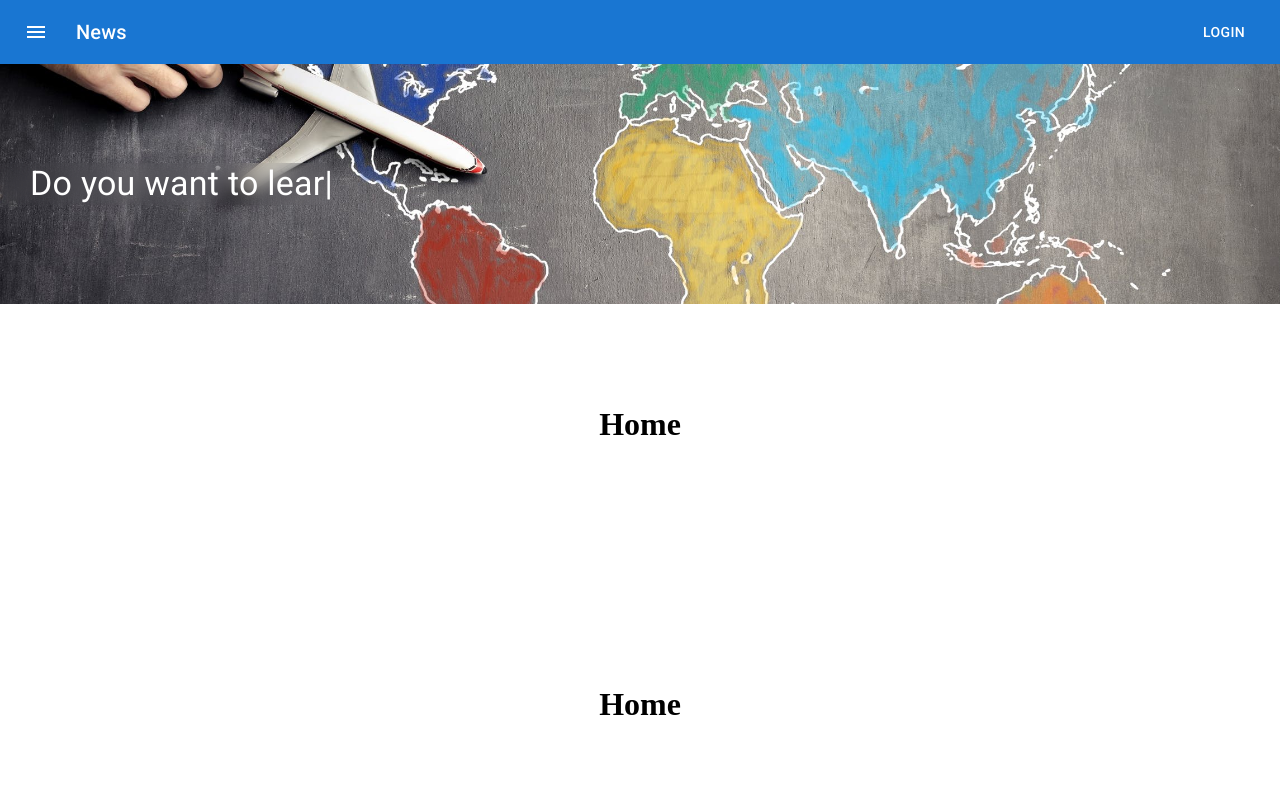
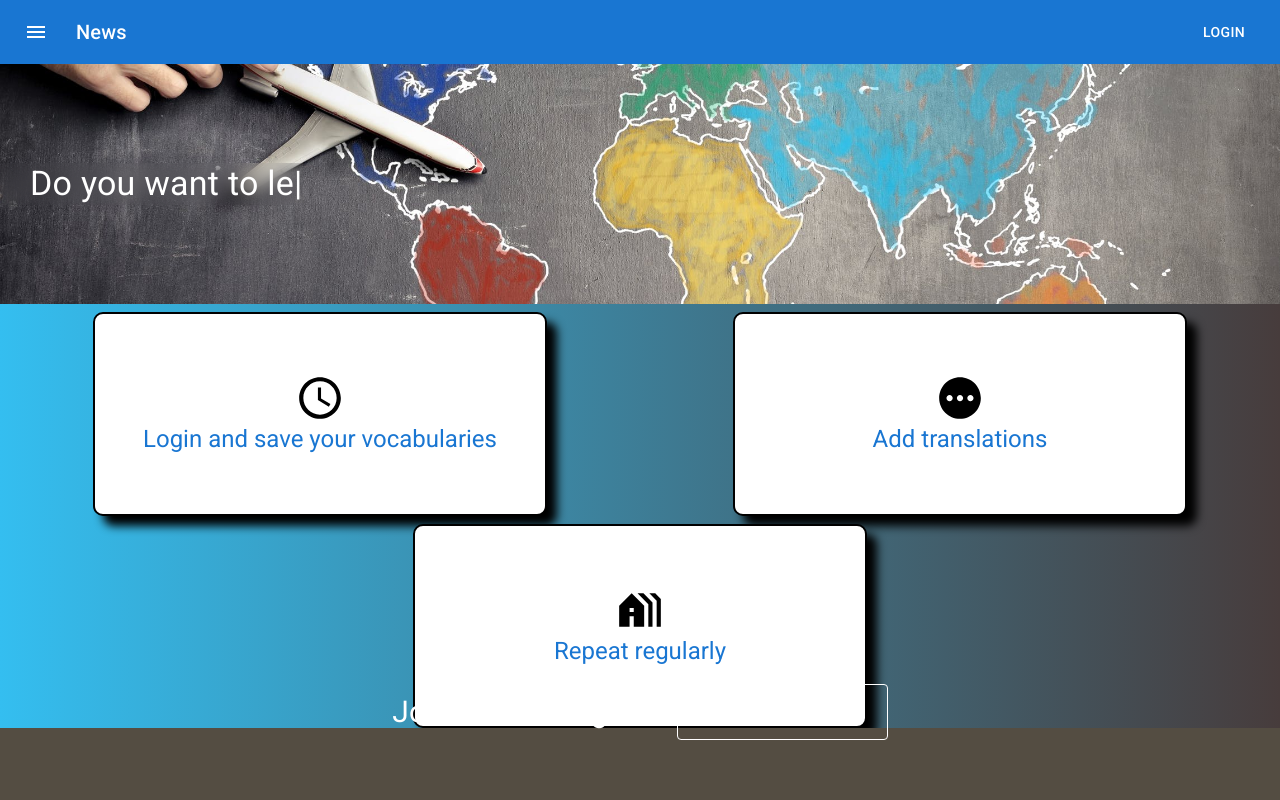
Before and after one commit to codercor/vocabulary-notebook, a React (Create React App) app: page / in a window 1280 px wide. Shown: the top 800 px of the page. Built offline with nearby package versions, Linux system fonts and the light colour scheme.

Commit message:
Home Page design
I am not a designer

```diff
--- a/package.json
+++ b/package.json
@@ -7,6 +7,7 @@
     "@emotion/styled": "^11.6.0",
     "@mui/icons-material": "^5.2.0",
     "@mui/material": "^5.2.2",
+    "@mui/styles": "^5.2.3",
     "@reduxjs/toolkit": "^1.5.1",
     "@testing-library/jest-dom": "^4.2.4",
     "@testing-library/react": "^9.3.2",
--- a/src/components/WordList/index.js
+++ b/src/components/WordList/index.js
@@ -6,11 +6,12 @@ import Snackbar from '../common/Snackbar'
 export default function WordList() {
     const words = useSelector(state => state.words);
     const [isSnackbarOpen, setIsSnackbarOpen] = useState(false);
+    const [search,setSearch] = useState('');
     return (
         <Box className="word-list-box" mt={5} width="100%">
             <Grid container spacing={2}>
                 <Grid item md={4} xs={12}>
-                    <TextField fullWidth size="small" label="Search..." variant="filled" />
+                    <TextField value={search} onChange={(e)=>setSearch(e.target.value)} fullWidth size="small" label="Search..." variant="filled" />
                 </Grid>
                 <Grid item md={12} xs={12}>
                     <List sx={{
@@ -21,7 +22,8 @@ export default function WordList() {
                     }}
                         subheader={<li />} >
                         <Snackbar open={isSnackbarOpen} message="İşlem başarılı !" onClose={() => { setIsSnackbarOpen(false) }} />
-                        {words.map((item) => (
+
+                        {words.filter(item=>item.word.includes(search)).map((item) => (
                             <ListItem key={item.id} sx={{ width: '100% !important' }}>
                                 <WordCard snackBarOpen={() => {
                                     setIsSnackbarOpen(true);
--- a/src/views/Home.js
+++ b/src/views/Home.js
@@ -1,8 +1,48 @@
-import { Stack, Typography,Button } from "@mui/material";
+import { Stack, Typography, Button, TextField } from "@mui/material";
+import { withStyles } from "@mui/styles";
+import { Box } from "@mui/system";
 import Typist from 'react-typist';
+import { Pending, AccessTime, HolidayVillage } from '@mui/icons-material'
+
+
+
+
 const Home = () => {
+    const CssTextField = withStyles({
+        root: {
+            '& .MuiInputBase-root': {
+                color: 'white',
+            },
+            '& .MuiInput-underline:before': {
+                borderBottomColor: 'white',
+            },
+            '& .MuiInput-underline:after': {
+                borderBottomColor: 'white',
+            },
+            '& .MuiInput-underline:hover:before': {
+                borderBottomColor: 'white',
+            },
+            '& .MuiInputLabel-root': {
+                color: 'white',
+            },
+            '& .MuiInputLabel-outlined': {
+                color: 'white',
+            },
+            '& .MuiOutlinedInput-root': {
+                '& fieldset': {
+                    borderColor: 'white',
+                },
+                '&:hover fieldset': {
+                    borderColor: 'white',
+                },
+                '&.Mui-focused fieldset': {
+                    borderColor: 'white',
+                },
+            }
+        },
+    })(TextField);
     return (
-        <div>
+        <Stack>
             <Stack style={
                 {
                     backgroundImage: `url(${process.env.PUBLIC_URL}/images/map.jpeg)`,
@@ -27,13 +67,79 @@ const Home = () => {
 
             </Stack>
 
-            <Stack direction="column" height="30vh" justifyContent="center" alignItems="center" spacing={2}>
-                <h1>Home</h1>
+            <Stack
+                sx={
+                    {
+                        background: "rgb(52,190,240)",
+                        background: "linear-gradient(90deg, rgba(52,190,240,1) 0%, rgba(71,60,60,1) 100%)"
+                    }
+                }
+                direction="row" maxHeight="60vh" minHeight="40vh" justifyContent="space-around" flexWrap="wrap" alignItems="center"  >
+                <Box sx={
+                    {
+                        transition: "all 0.5s ease-in-out",
+                        '&:hover': {
+                            width: '500px !important'
+                        }
+                    }
+                } backgroundColor="white" borderRadius="10px" boxShadow="10px 10px 10px black" height="200px" flexDirection="column" display="flex" alignItems="center" mt={1} justifyContent="center" width="450px" border="2px black solid">
+                    <AccessTime style={{ fontSize: '50px' }} />
+                    <Typography variant="h5" color="primary">
+                        Login and save your vocabularies
+                    </Typography>
+                </Box>
+                <Box sx={
+                    {
+                        transition: "all 0.5s ease-in-out",
+                        '&:hover': {
+                            width: '500px !important'
+                        }
+                    }
+                } backgroundColor="white" borderRadius="10px" flexDirection="column" boxShadow="10px 10px 10px black" height="200px" display="flex" alignItems="center" mt={1} justifyContent="center" width="450px" border="2px black solid" >
+                    <Pending style={{ fontSize: '50px' }} />
+                    <Typography variant="h5" color="primary">
+                        Add translations
+                    </Typography>
+                </Box>
+                <Box sx={
+                    {
+                        transition: "all 0.5s ease-in-out",
+                        '&:hover': {
+                            width: '500px !important'
+                        }
+                    }
+                } backgroundColor="white" borderRadius="10px" flexDirection="column" boxShadow="10px 10px 10px black" height="200px" display="flex" alignItems="center" mt={1} justifyContent="center" width="450px" border="2px black solid" >
+                    <HolidayVillage style={{ fontSize: '50px' }} />
+                    <Typography variant="h5" color="primary">
+                        Repeat regularly
+                    </Typography>
+                </Box>
             </Stack>
-            <Stack direction="column" height="40vh" justifyContent="center" alignItems="center" spacing={2}>
-                <h1>Home</h1>
+            <Stack
+                sx={
+                    {
+                        backgroundColor: "#544d42",
+                        paddingBottom:"10px"
+                    }
+                }
+                direction="column" height="30vh" justifyContent="flex-end" alignItems="center"  spacing={10}>
+                <Box width="100%"  display="flex" justifyContent="center" alignItems="center" >
+                    <Typography mr="20px" fontSize="30px" color="white"> Join the waiting list </Typography>
+
+                    <CssTextField    variant="outlined" label="email adress" />
+
+                </Box>
+                <Box>
+                    <Button variant="contained" color="primary">
+                        Join
+                    </Button>
+                </Box>
+                <Box display="flex" >
+                    <Typography variant="overline" color="white">
+                        Copyright © 2020 - All rights reserved - Made by GKayser &amp; Codercor </Typography>
+                </Box>
             </Stack>
-        </div>
+        </Stack>
     )
 }
 export default Home;
```
Also changed, not shown: 2 other files (tests, documents, lock files or other folders).
